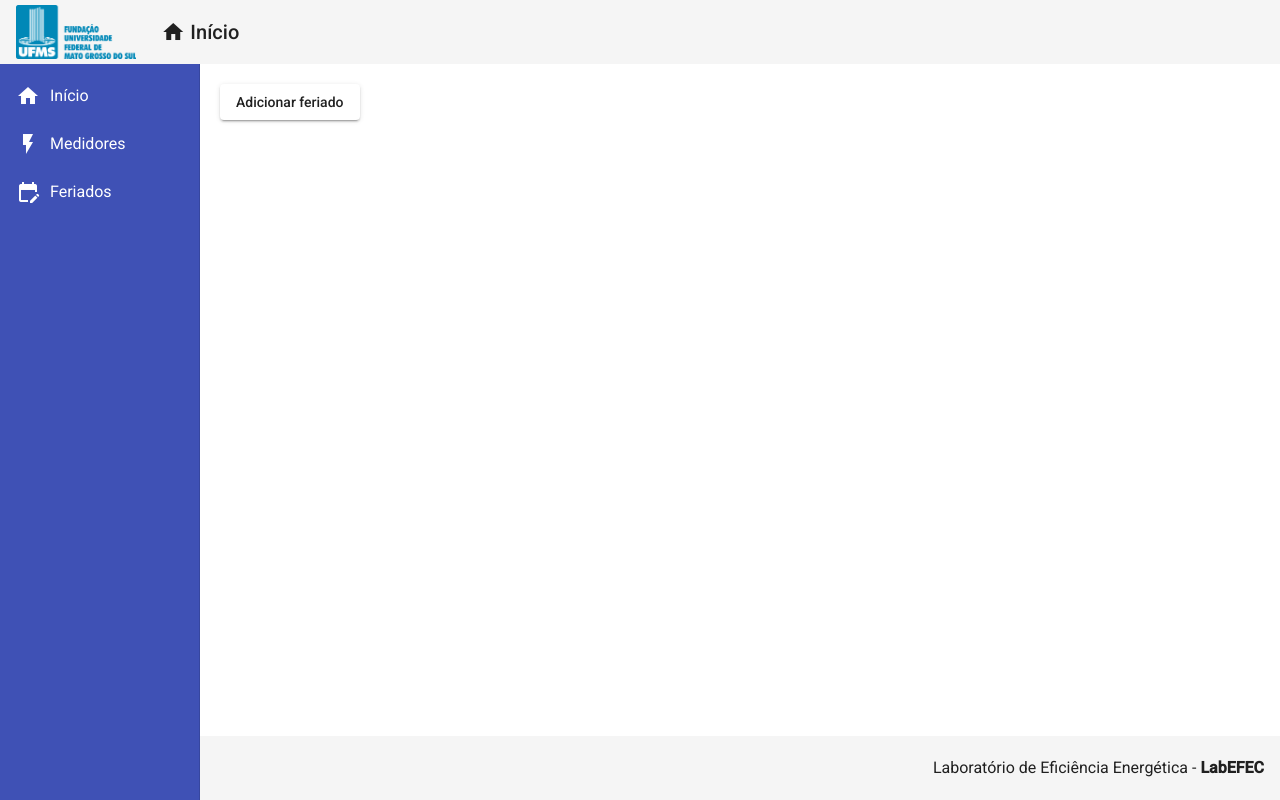
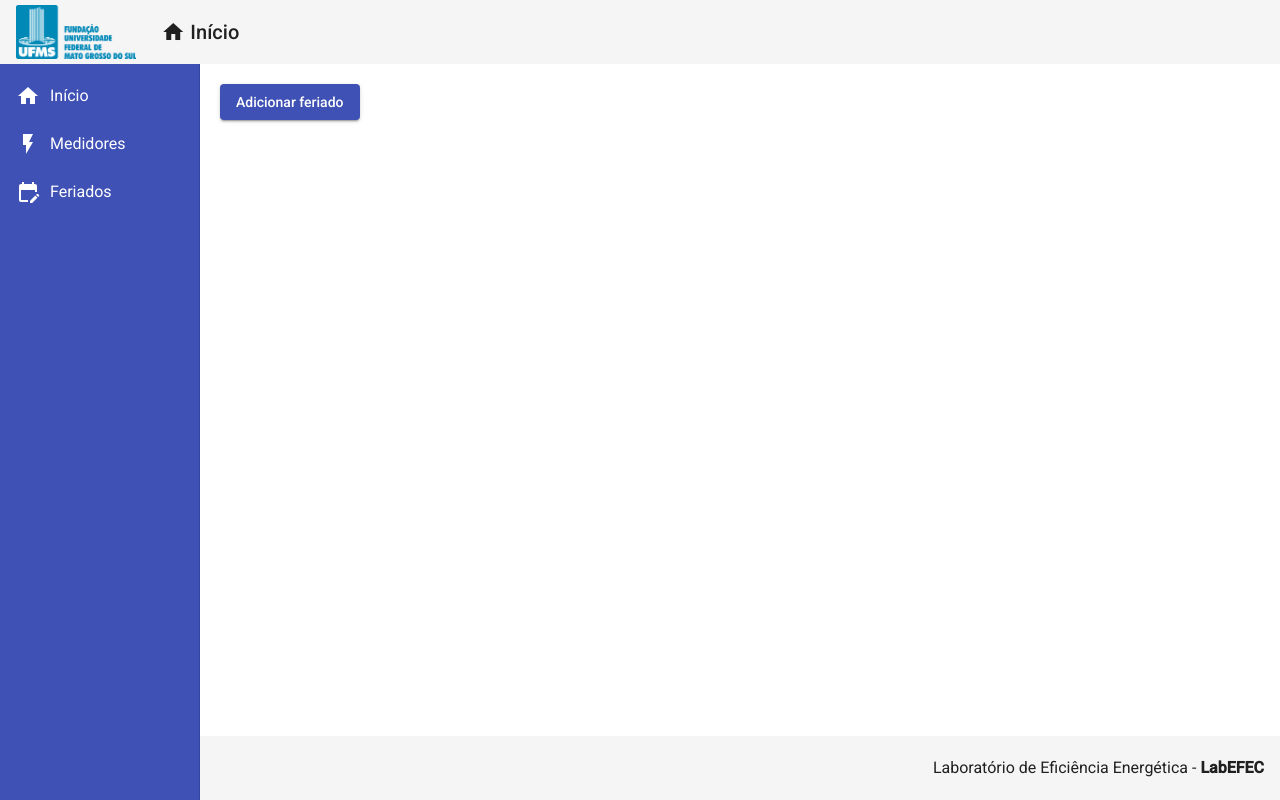
Before and after one commit to brenovergilio/scadaufms-front, an Angular app: page /feriados in a window 1280 px wide. Built offline with nearby package versions, Linux system fonts and the light colour scheme.

Commit message:
read medidores method

```diff
--- a/src/app/components/medidor/medidor.service.ts
+++ b/src/app/components/medidor/medidor.service.ts
@@ -24,4 +24,8 @@ export class MedidorService {
   create(medidor: MedidorMD30): Observable<MedidorMD30> {
     return this.http.post<MedidorMD30>(this.BASE_URL, medidor);
   }
+
+  read(): Observable<Array<MedidorMD30>> {
+    return this.http.get<Array<MedidorMD30>>(this.BASE_URL);
+  }
 }
--- a/src/app/views/feriado-crud/feriado-crud.component.html
+++ b/src/app/views/feriado-crud/feriado-crud.component.html
@@ -1,3 +1,3 @@
-<button mat-raised-button (click)="navigateToMedidorCreate()">
+<button mat-raised-button (click)="navigateToMedidorCreate()" color="primary">
   Adicionar feriado
 </button>
--- a/src/app/views/medidor-crud/medidor-crud.component.html
+++ b/src/app/views/medidor-crud/medidor-crud.component.html
@@ -1,3 +1,3 @@
-<button mat-raised-button (click)="navigateToMedidorCreate()">
+<button mat-raised-button (click)="navigateToMedidorCreate()" color="primary">
   Adicionar medidor
 </button>
```
